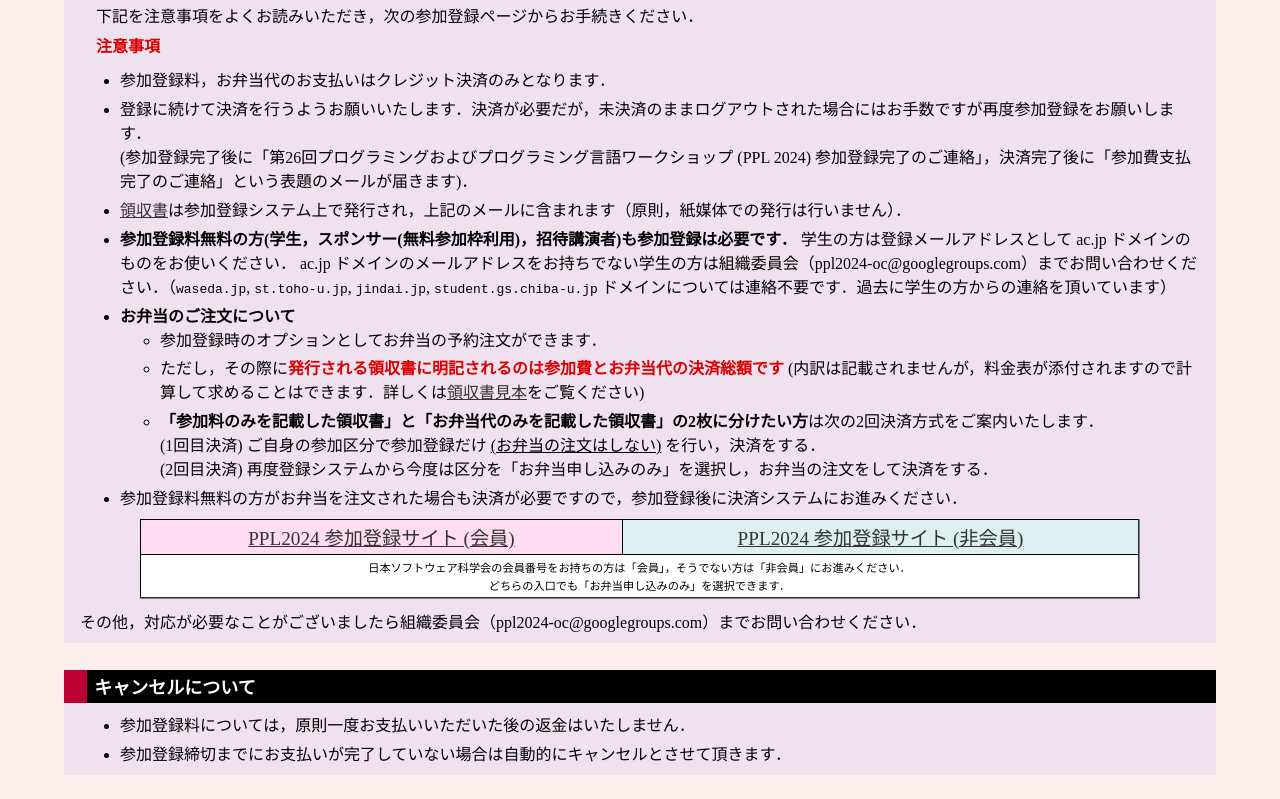
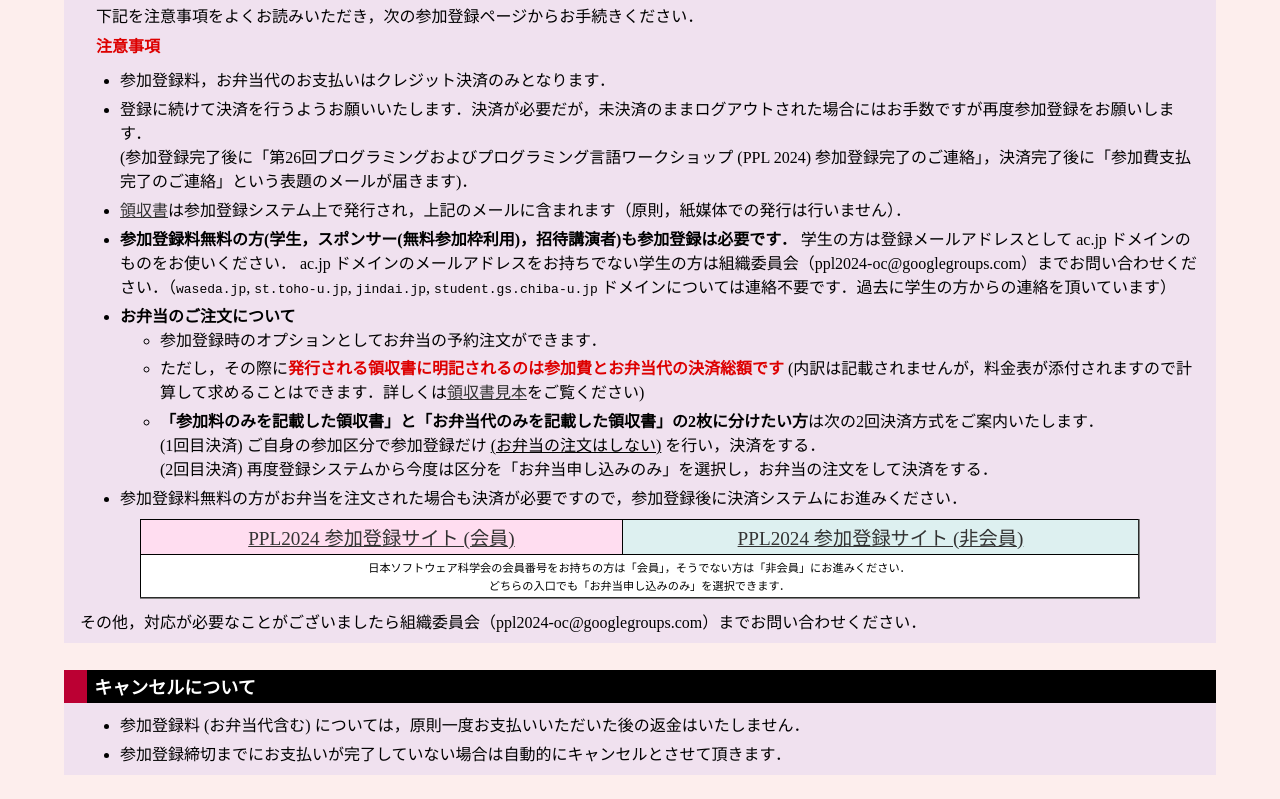
Before and after one commit to d-kmr/ppl2024web, a plain HTML site: page registration.html in a window 1280 px wide. Shown: the part 952-1751 px from the top of the page. Drawn offline with Linux system fonts and the light colour scheme.

Commit message:
bento: henkin sende

```diff
--- a/registration.html
+++ b/registration.html
@@ -158,7 +158,7 @@
 <h2>キャンセルについて</h2>
 <div class="section">
   <ul>
-    <li>参加登録料については，原則一度お支払いいただいた後の返金はいたしません．</li>
+    <li>参加登録料 (お弁当代含む) については，原則一度お支払いいただいた後の返金はいたしません．</li>
     <li>参加登録締切までにお支払いが完了していない場合は自動的にキャンセルとさせて頂きます．</li>
   </ul>
 </div>
```
